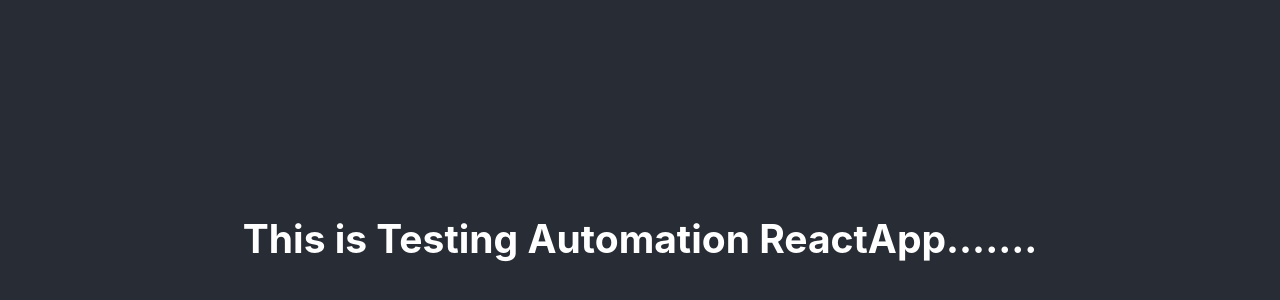
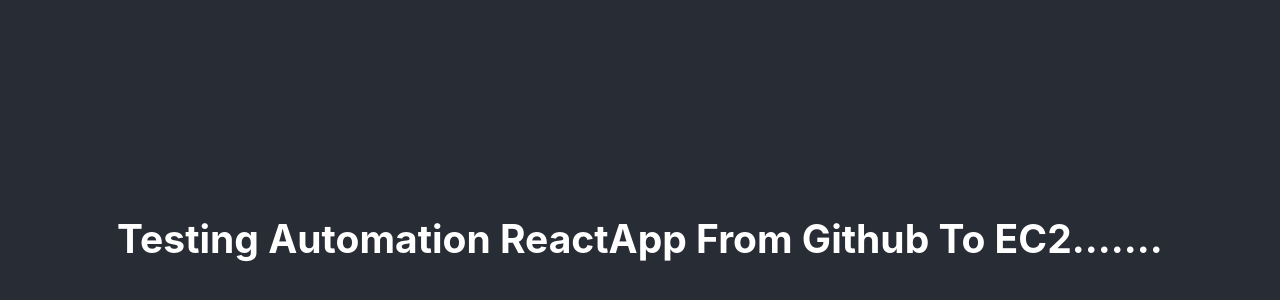
Before and after one commit to hintonbrothers/testing.reactapp, a React (Create React App) app: page / in a window 1280 px wide. Shown: the part 162-462 px from the top of the page. Built offline with nearby package versions, Linux system fonts and the light colour scheme.

Commit message:
testcommitautomate

```diff
--- a/src/App.js
+++ b/src/App.js
@@ -3,7 +3,7 @@
 function App() {
     return (<div className="App">
         <header className="App-header">
-            <h2>This is Testing Automation ReactApp.......</h2>
+            <h2>Testing Automation ReactApp From Github To EC2.......</h2>
         </header>
     </div>);
 }
```
